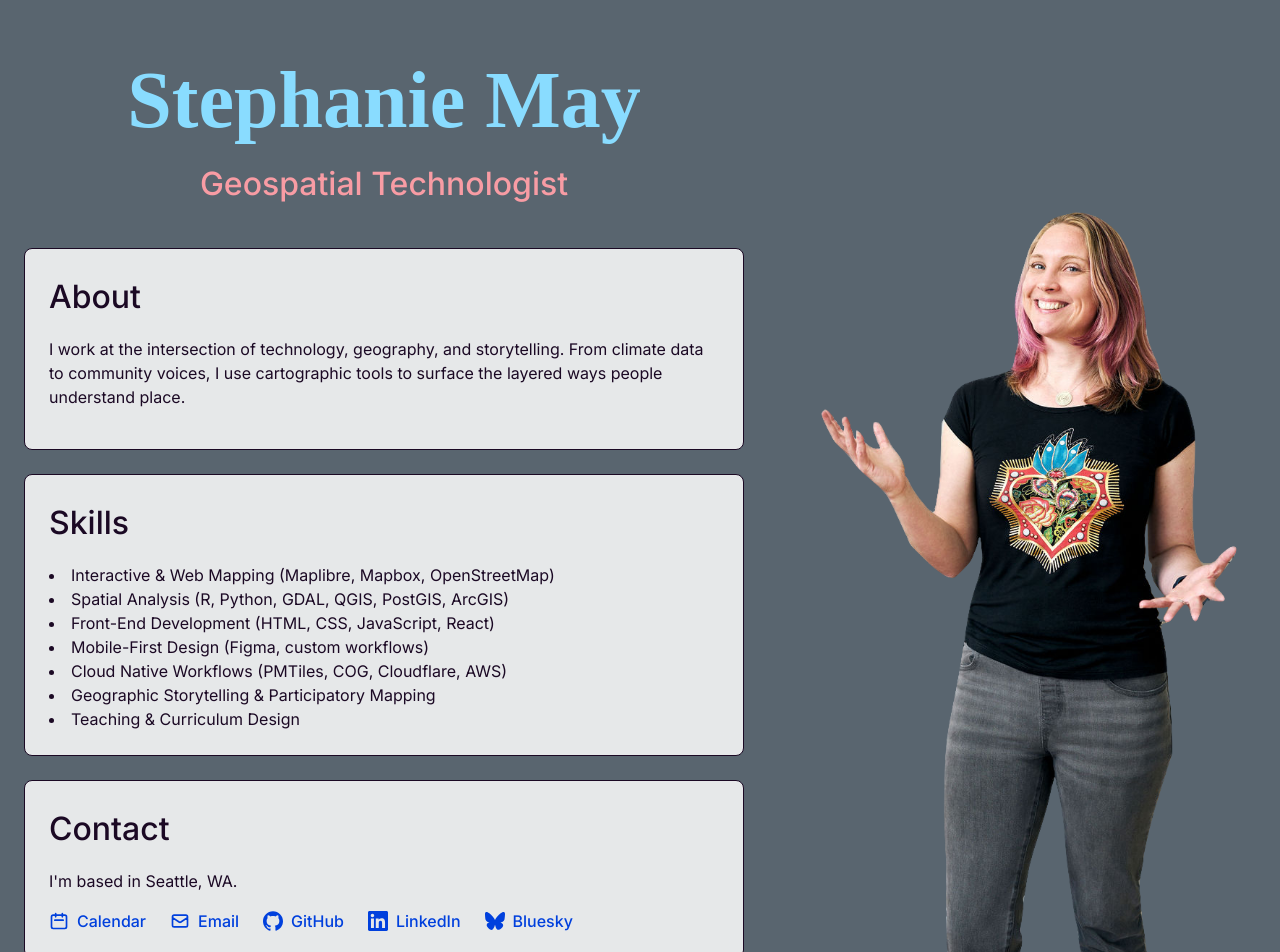
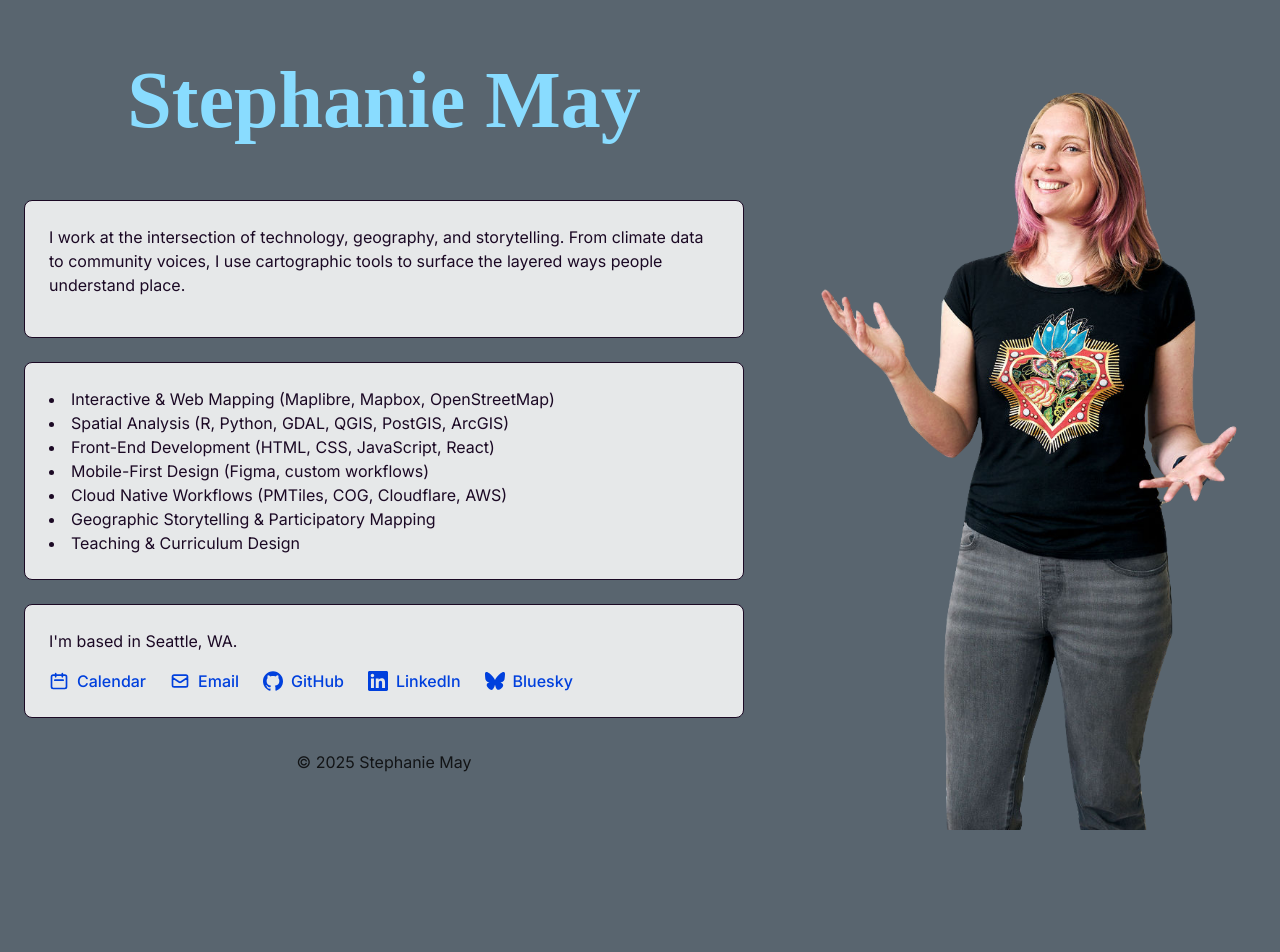
Before and after one commit to mizmay/mizmay.com, a Next.js app: page / in a window 1280 px wide. Shown: the top 952 px of the page. After the commit the page ends 830 px from the top, so only its background shows below. Built offline with nearby package versions, Linux system fonts and the light colour scheme; a web font is replaced by a local one.

Commit message:
Remove headers

```diff
--- a/pages/index.tsx
+++ b/pages/index.tsx
@@ -11,16 +11,13 @@ export default function Home() {
 
       <header>
         <h1>Stephanie May</h1>
-        <h3>Geospatial Technologist</h3>
       </header>
 
       <section>
-        <h2>About</h2>
         <p>I work at the intersection of technology, geography, and storytelling. From climate data to community voices, I use cartographic tools to surface the layered ways people understand place.</p>
       </section>
 
       <section>
-        <h2>Skills</h2>
         <ul className="list-disc list-inside">
           <li>Interactive & Web Mapping (Maplibre, Mapbox, OpenStreetMap)</li>
           <li>Spatial Analysis (R, Python, GDAL, QGIS, PostGIS, ArcGIS)</li>
@@ -33,7 +30,6 @@ export default function Home() {
       </section>
 
       <section>
-        <h2>Contact</h2>
         <p>I'm based in Seattle, WA.</p>
         <div className="inline">
           <a href="https://calendly.com/stephanie-may-scheduling/availability" target="_blank" rel="noopener noreferrer" className="contact-link" aria-label="Calendar">
```
